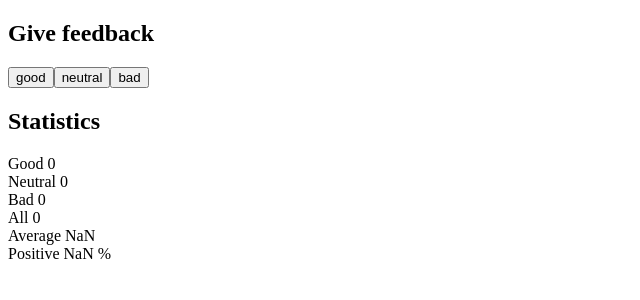
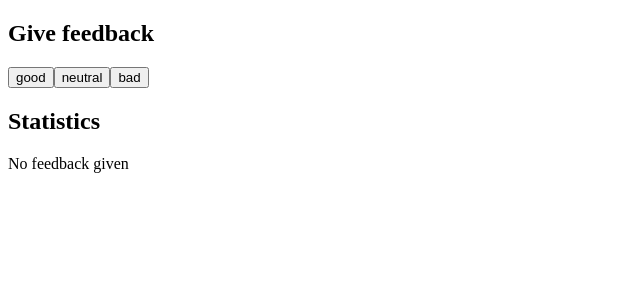
Before and after one commit to Oskulindholm/fullstack, a React (Create React App) app in the folder osa1/unicafe/: page / in a window 1280 px wide. Shown: the top 300 px of the page, without its empty margins (0-640 px from the left). Built offline with nearby package versions, Linux system fonts and the light colour scheme.

Commit message:
Tehtävä 1.9

```diff
--- a/osa1/unicafe/src/App.js
+++ b/osa1/unicafe/src/App.js
@@ -28,6 +28,15 @@ const App = () => {
 /// STATISTICS component renders all statistics related to feedback.
 const Statistics = ({good, neutral, bad}) => {
 
+  if (good + neutral + bad <= 0) {
+    return (
+      <>
+        <h2><b>Statistics</b></h2>
+        <p>No feedback given</p>
+      </>
+    )
+  }
+
   return (
     <>
       <h2>Statistics</h2>
```
